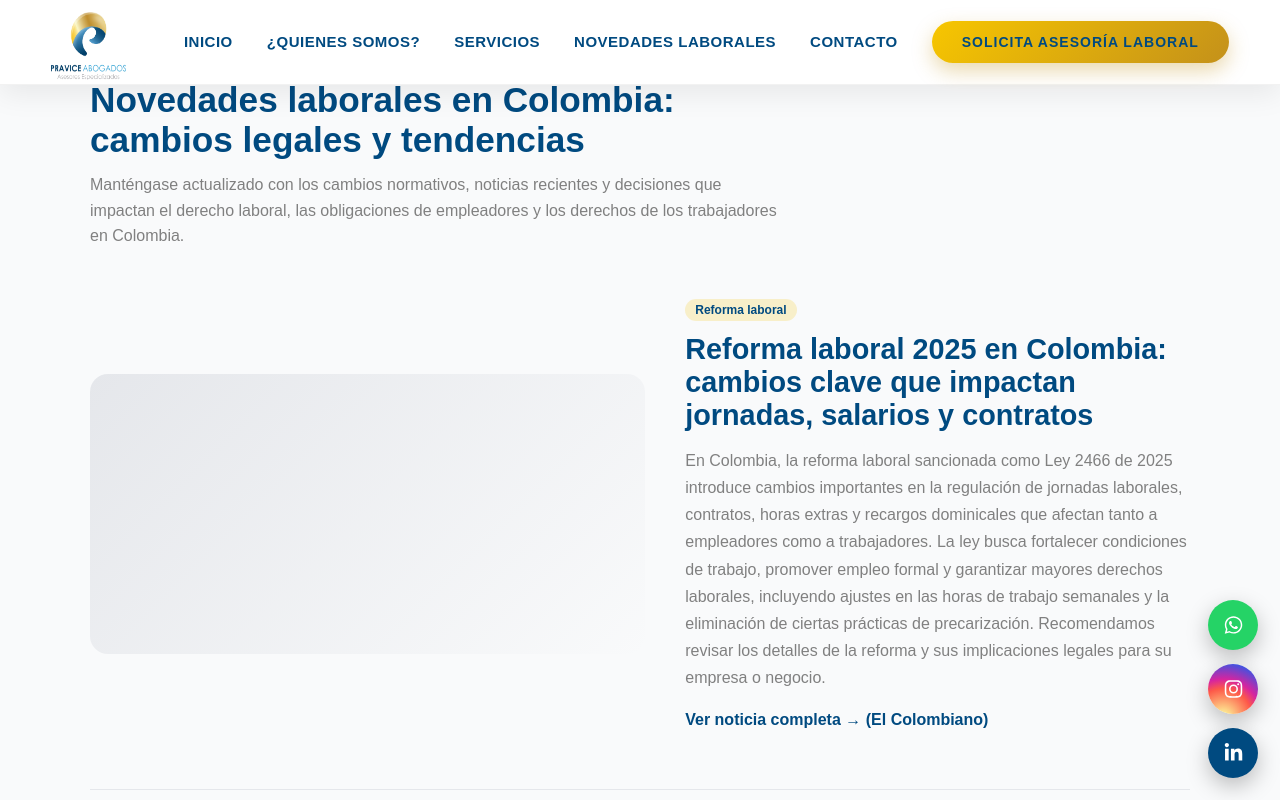
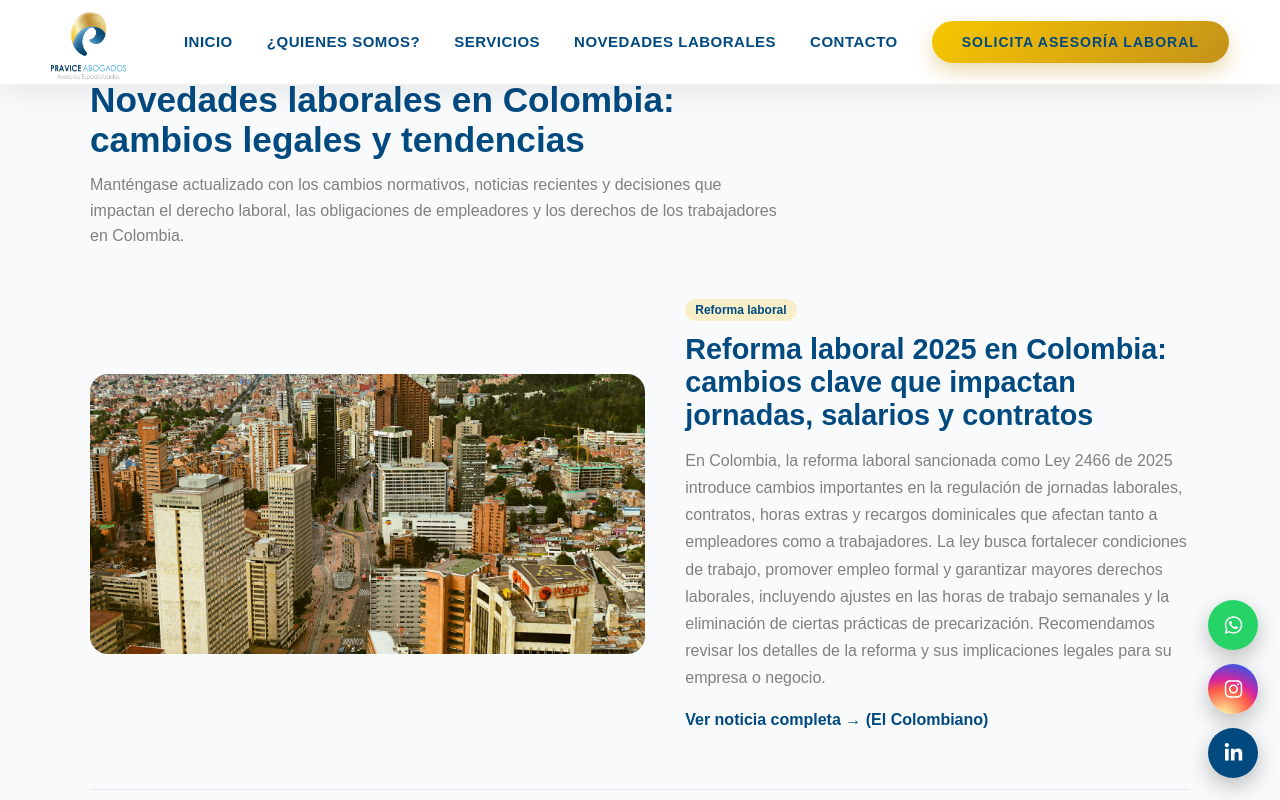
Before and after one commit to Jeffer-Andres-Tafurth-Cortes/pravice-abogados-laboralistas, a Next.js app: page /novedades_laborales in a window 1280 px wide. Shown: the top 800 px of the page. Built offline with nearby package versions, Linux system fonts and the light colour scheme.

Commit message:
Updates SEO text content Contacto

```diff
--- a/src/app/novedades_laborales/NovedadesLaborales.module.css
+++ b/src/app/novedades_laborales/NovedadesLaborales.module.css
@@ -40,8 +40,11 @@
 }
 
 .featuredImage {
+  position: relative; /* 🔑 OBLIGATORIO */
+  width: 100%;
   height: 280px;
   border-radius: 18px;
+  overflow: hidden;
   background: linear-gradient(135deg, #e5e7eb, #f9fafb);
 }
 
--- a/src/app/novedades_laborales/page.tsx
+++ b/src/app/novedades_laborales/page.tsx
@@ -1,5 +1,6 @@
 "use client";
 
+import Image from "next/image";
 import styles from "./NovedadesLaborales.module.css";
 import Link from "next/link";
 
@@ -24,7 +25,16 @@ export default function NovedadesLaborales() {
             NOVEDAD DESTACADA
         ====================== */}
         <article className={styles.featured}>
-          <div className={styles.featuredImage}>{/* Imagen destacada */}</div>
+          <div className={styles.featuredImage}>
+            <Image
+              src="/fotoBogota.jpg"
+              alt="Vista de Bogotá, Colombia"
+              fill
+              priority
+              sizes="(max-width: 900px) 100vw, 50vw"
+              style={{ objectFit: "cover" }}
+            />
+          </div>
 
           <div className={styles.featuredContent}>
             <span className={styles.tag}>Reforma laboral</span>
```
Also changed, not shown: src/app/contacto/page.tsx (+22 -11 lines), public/fotoBogota.jpg (added).
